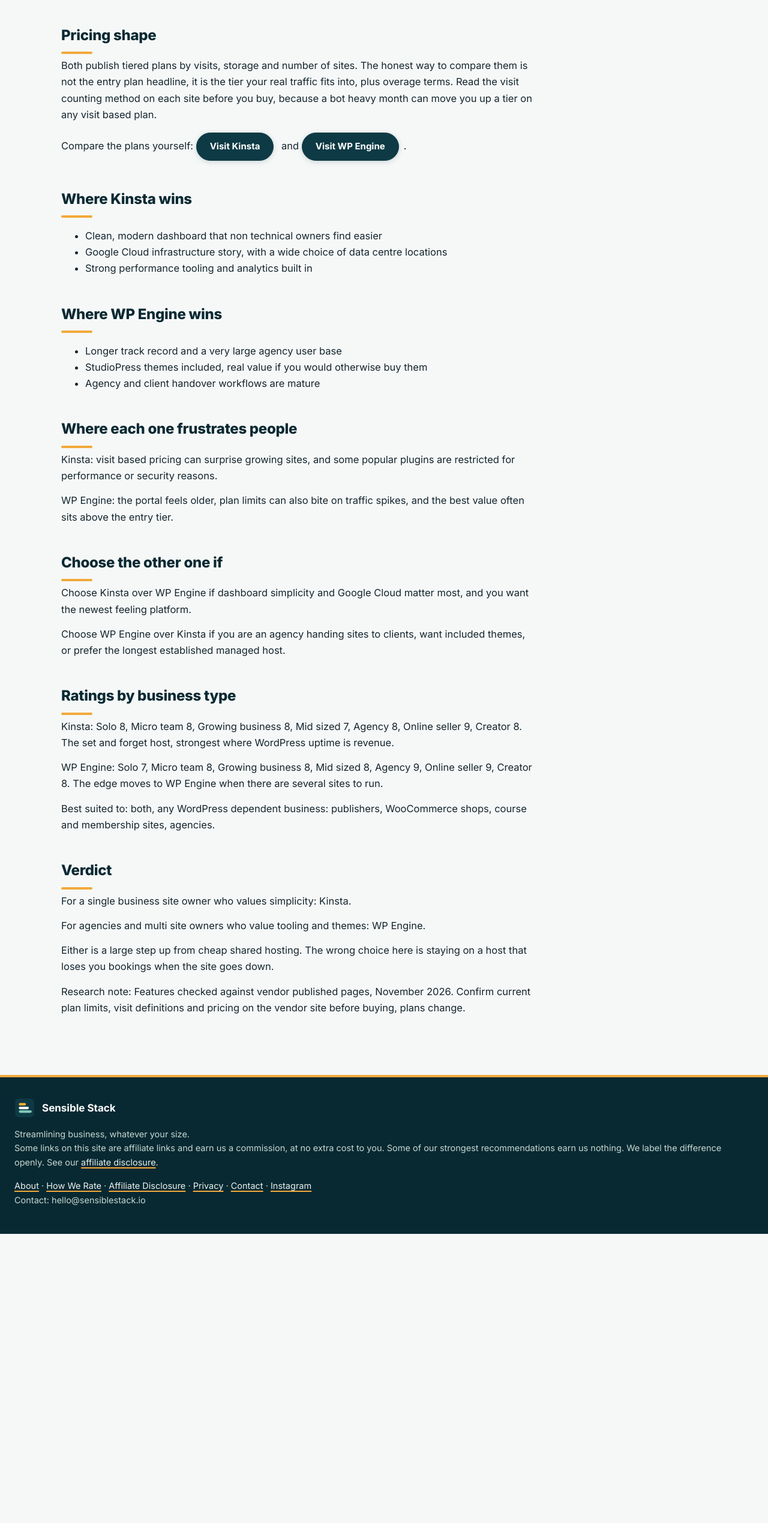
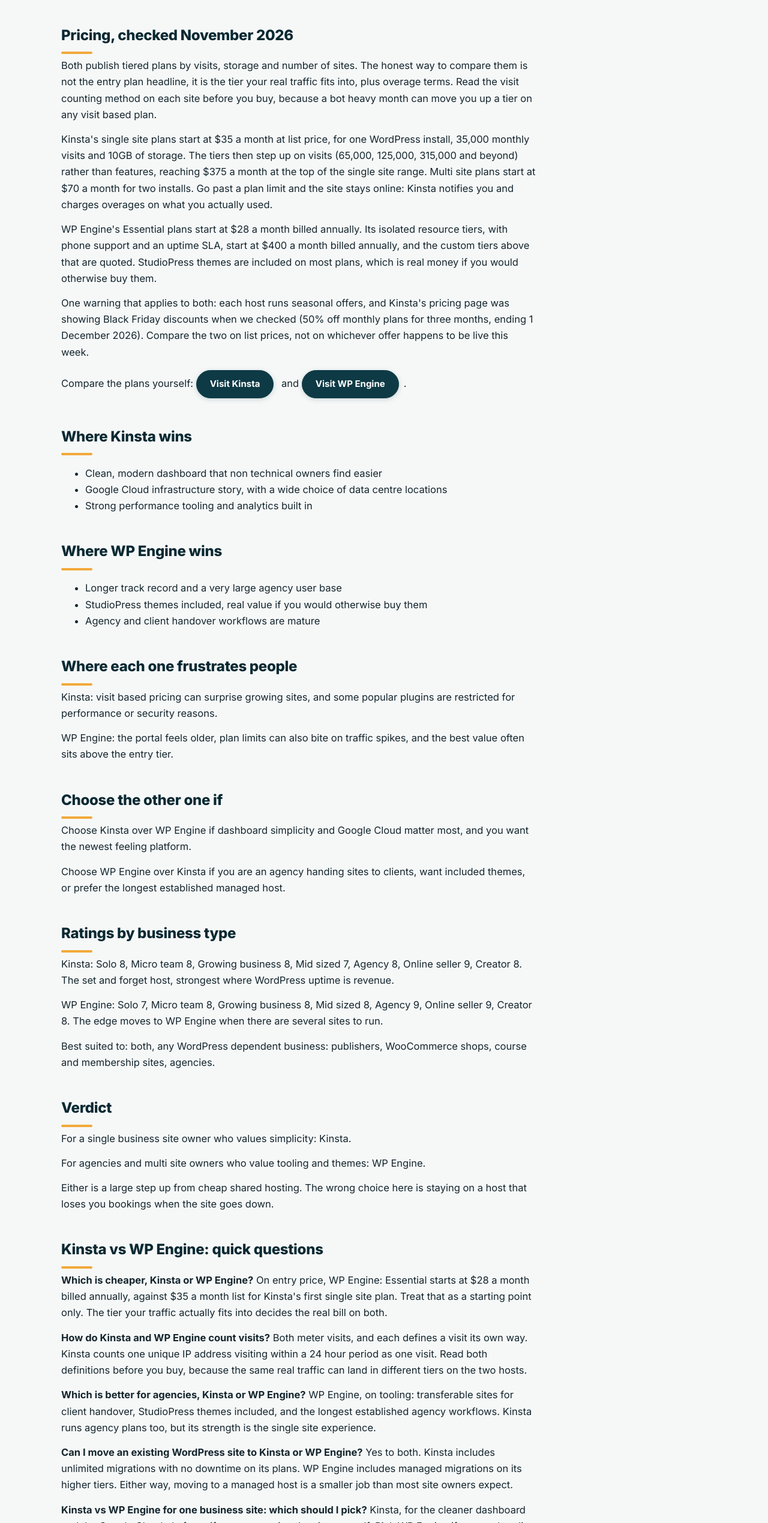
Before and after one commit to sensiblestack/sensiblestack, a plain HTML site: page compare/kinsta-vs-wp-engine/index.html in a window 1280 px wide. Shown: the part 2025-4564 px from the top of the page at 60% size. Before the commit the page ends 4082 px from the top, so only its background shows below. Drawn offline with Linux system fonts and the light colour scheme.

Commit message:
SEO: HighLevel pricing phrases in guide; Kinsta vs WP Engine pricing checked section and FAQ

```diff
--- a/compare/kinsta-vs-wp-engine/index.html
+++ b/compare/kinsta-vs-wp-engine/index.html
@@ -26,8 +26,11 @@
 <h2>Infrastructure and dashboard</h2>
 <p>Kinsta runs on Google Cloud Platform and uses its own MyKinsta dashboard, built only for its platform. Reports on speed, visitors and errors sit in one place, and staging is a first class feature.</p>
 <p>WP Engine runs its own managed platform built over major cloud providers, with a more traditional portal, plus developer and agency workflows, transferrable sites for client work, and StudioPress themes included on most plans.</p>
-<h2>Pricing shape</h2>
+<h2>Pricing, checked November 2026</h2>
 <p>Both publish tiered plans by visits, storage and number of sites. The honest way to compare them is not the entry plan headline, it is the tier your real traffic fits into, plus overage terms. Read the visit counting method on each site before you buy, because a bot heavy month can move you up a tier on any visit based plan.</p>
+<p>Kinsta's single site plans start at $35 a month at list price, for one WordPress install, 35,000 monthly visits and 10GB of storage. The tiers then step up on visits (65,000, 125,000, 315,000 and beyond) rather than features, reaching $375 a month at the top of the single site range. Multi site plans start at $70 a month for two installs. Go past a plan limit and the site stays online: Kinsta notifies you and charges overages on what you actually used.</p>
+<p>WP Engine's Essential plans start at $28 a month billed annually. Its isolated resource tiers, with phone support and an uptime SLA, start at $400 a month billed annually, and the custom tiers above that are quoted. StudioPress themes are included on most plans, which is real money if you would otherwise buy them.</p>
+<p>One warning that applies to both: each host runs seasonal offers, and Kinsta's pricing page was showing Black Friday discounts when we checked (50% off monthly plans for three months, ending 1 December 2026). Compare the two on list prices, not on whichever offer happens to be live this week.</p>
 <p>Compare the plans yourself: <a class="btn" href="/go/kinsta/" rel="sponsored">Visit Kinsta</a> and <a class="btn" href="/go/wpengine/" rel="sponsored">Visit WP Engine</a>.</p>
 <h2>Where Kinsta wins</h2>
 <ul>
@@ -55,6 +58,12 @@
 <p>For a single business site owner who values simplicity: Kinsta.</p>
 <p>For agencies and multi site owners who value tooling and themes: WP Engine.</p>
 <p>Either is a large step up from cheap shared hosting. The wrong choice here is staying on a host that loses you bookings when the site goes down.</p>
+<h2>Kinsta vs WP Engine: quick questions</h2>
+<p><strong>Which is cheaper, Kinsta or WP Engine?</strong> On entry price, WP Engine: Essential starts at $28 a month billed annually, against $35 a month list for Kinsta's first single site plan. Treat that as a starting point only. The tier your traffic actually fits into decides the real bill on both.</p>
+<p><strong>How do Kinsta and WP Engine count visits?</strong> Both meter visits, and each defines a visit its own way. Kinsta counts one unique IP address visiting within a 24 hour period as one visit. Read both definitions before you buy, because the same real traffic can land in different tiers on the two hosts.</p>
+<p><strong>Which is better for agencies, Kinsta or WP Engine?</strong> WP Engine, on tooling: transferable sites for client handover, StudioPress themes included, and the longest established agency workflows. Kinsta runs agency plans too, but its strength is the single site experience.</p>
+<p><strong>Can I move an existing WordPress site to Kinsta or WP Engine?</strong> Yes to both. Kinsta includes unlimited migrations with no downtime on its plans. WP Engine includes managed migrations on its higher tiers. Either way, moving to a managed host is a smaller job than most site owners expect.</p>
+<p><strong>Kinsta vs WP Engine for one business site: which should I pick?</strong> Kinsta, for the cleaner dashboard and the Google Cloud platform, if you are running the site yourself. Pick WP Engine if you are handing sites to clients, or if the included themes are ones you would otherwise pay for.</p>
 <p>Research note: Features checked against vendor published pages, November 2026. Confirm current plan limits, visit definitions and pricing on the vendor site before buying, plans change.</p></article></div>
 <footer class="site"><div class="foot-brand"><img src="../../assets/brand/icon.svg" alt=""><strong>Sensible Stack</strong></div><p>Streamlining business, whatever your size.<br>
 Some links on this site are affiliate links and earn us a commission, at no extra cost to you. Some of our strongest recommendations earn us nothing. We label the difference openly. See our <a href="../../affiliate-disclosure/">affiliate disclosure</a>.</p>
```
Also changed, not shown: guides/highlevel-pricing/index.html (+3 -3 lines).
